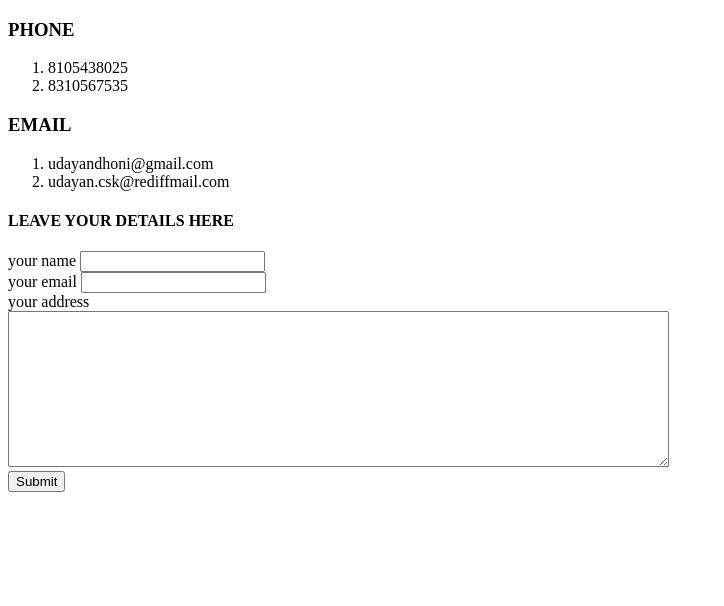
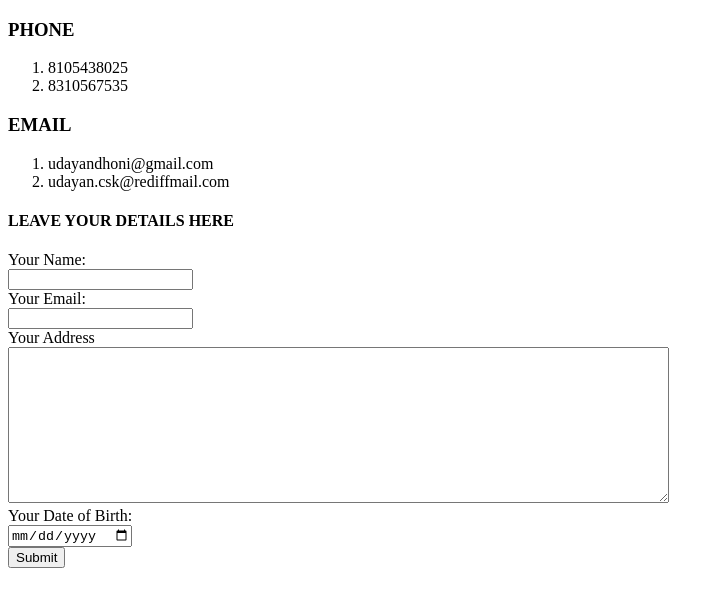
Before and after one commit to udayan-mahanta/cv, a plain HTML site: page contact.html in a window 1280 px wide. Shown: the whole page, without its empty margins (0-724 px from the left). Drawn offline with Linux system fonts and the light colour scheme.

Commit message:
Update contact.html

```diff
--- a/contact.html
+++ b/contact.html
@@ -17,14 +17,16 @@
     </ol>
     <h4>LEAVE YOUR DETAILS HERE</h4>
     <form class="" action="mailto:udayandhoni@gmail.com" method="post" enctype="text/plain">
-      <label for="">your name</label>
-      <input type="text" name="yourname" value="">
+      <label for="">Your Name:</label><br>
+      <input type="text" name="YourName" value="">
       <br>
-      <label for="">your email</label>
-      <input type="email" name="youremail" value="">
+      <label for="">Your Email:</label><br>
+      <input type="email" name="YourEmail" value="">
       <br>
-      <label for="">your address</label><br>
-      <textarea name="youradress" rows="10" cols="80"></textarea><br>
+      <label for="">Your Address</label><br>
+      <textarea name="YourAdress" rows="10" cols="80"></textarea><br>
+      <label for="">Your Date of Birth:</label><br>
+      <input type="date" name="YourDOB" value=""><br>
     <input type="submit" name="">
     </form>
   </body>
```
